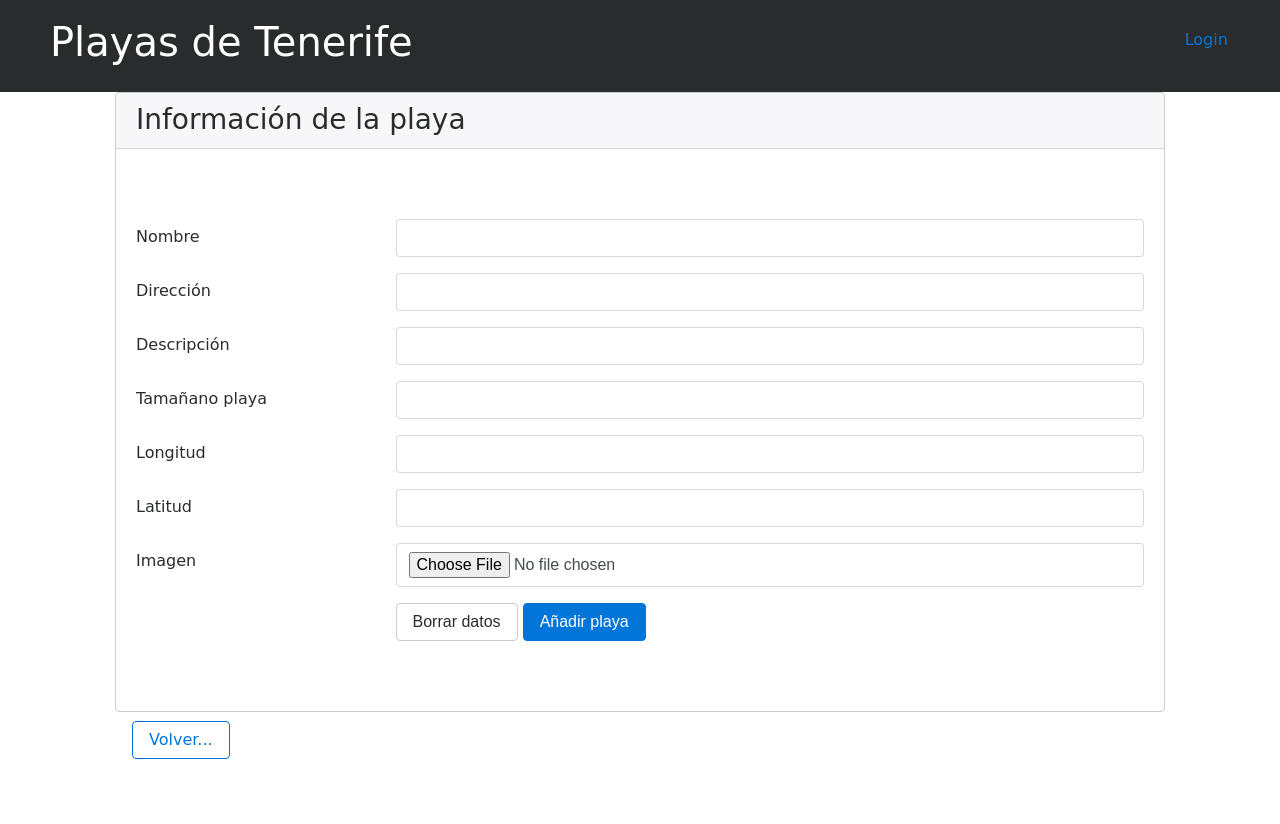
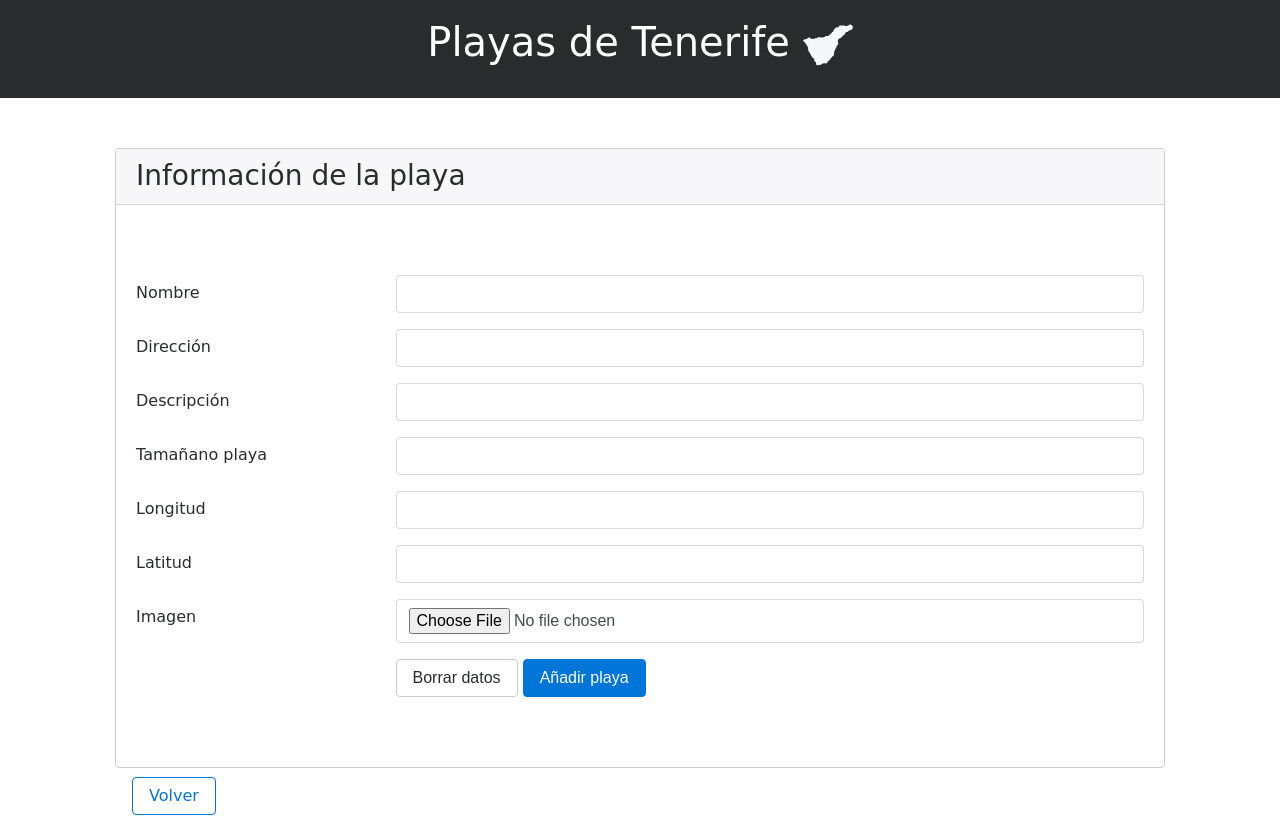
Before and after one commit to omarlm/practices, a PHP site: page /paginas/nueva-playa.php in a window 1280 px wide. Before the commit the page ends 759 px from the top, so only its background shows below. Run offline with PHP 8.4, Linux system fonts and the light colour scheme; some libraries are stand-ins or nearby versions; some web fonts are replaced.

Commit message:
Modificacion de estilos

```diff
--- a/prueba08/css/style.css
+++ b/prueba08/css/style.css
@@ -11,15 +11,26 @@ nav {
     padding: 20px;
 }
 
-h1 {
-    margin-left: 50px;
+#img-tenerife {
+    width:50px;
+    height: 50px;
 }
 
-nav>a {
-    margin-left: 60%;
+#title{
+    text-align: center;
 }
 
-img {
-    margin: 0 auto !important;
-    width: 200px !important;
+#a-tenerife{
+    color: white;
+    text-decoration: none;
+    cursor: pointer;
 }
+
+#a-tenerife:hover{
+    color: white;
+    text-decoration: none;
+}
+
+.div-separe{
+    margin-top: 50px;
+}
--- a/prueba08/paginas/nueva-playa.php
+++ b/prueba08/paginas/nueva-playa.php
@@ -3,8 +3,8 @@
 <?php include_once('../templates/head.html') ?>
 
 <body>
-    <?php include_once('../templates/nav.html') ?>
-    <div class="container">
+<?php include_once('../templates/nav.html') ?>
+    <div class="container div-separe">
         <div class="container-fluid">
             <div class="col-12">
                  <!-- form user info -->
@@ -70,7 +70,7 @@
                         </form>
                     </div>
                 </div> <!-- /form user info -->
-                <button type="button" class="btn btn-link"><a href="principal.php" class="btn btn-outline-primary">Volver...</a></button>
+                <button type="button" class="btn btn-link"><a href="principal.php" class="btn btn-outline-primary">Volver</a></button>
             </div>
         </div><!--Fin container-fluid-->
     </div><!--Fin contianer-->
--- a/prueba08/paginas/principal.php
+++ b/prueba08/paginas/principal.php
@@ -6,11 +6,8 @@
 <html lang="es">
 <?php include_once('../templates/head.html') ?>
 <body>
+    <?php include_once('../templates/nav.html') ?>
     <div class="container"><!--Contenedor principal: englobal todo -->
-        <nav class="nav navbar-inverse bg-inverse">
-                <h1 class="text-white text-center">Playas de Tenerife</h1>
-                <a class="nav-link active" href="#" >Login</a>
-        </nav>
         <div class="container-fluid">
             <form method="post" action="<?php echo $_SERVER['PHP_SELF'];?>">
                 <label>Municipios: </label>
--- a/prueba08/templates/head.html
+++ b/prueba08/templates/head.html
@@ -2,6 +2,8 @@
     <title>Playas - Tenerife</title>
     <meta charset="UTF-8">
     <meta name="viewport" content="width=device-width, initial-scale=1">
+    <link rel="stylesheet" href="../css/style.css">
+
     <link rel="stylesheet" href="https://maxcdn.bootstrapcdn.com/bootstrap/4.0.0-alpha.6/css/bootstrap.min.css" integrity="sha384-rwoIResjU2yc3z8GV/NPeZWAv56rSmLldC3R/AZzGRnGxQQKnKkoFVhFQhNUwEyJ"
         crossorigin="anonymous">
     <script src="https://code.jquery.com/jquery-3.1.1.slim.min.js" integrity="sha384-A7FZj7v+d/sdmMqp/nOQwliLvUsJfDHW+k9Omg/a/EheAdgtzNs3hpfag6Ed950n"
@@ -12,6 +14,4 @@
         crossorigin="anonymous"></script>
     <link href="https://fonts.googleapis.com/css?family=Lobster|Patua+One" rel="stylesheet">
     <!-- Solucionar las rutas -->
-    <link rel="stylesheet" href="css/style.css">
-    <link rel="stylesheet" href="../css/style.css">
 </head>
--- a/prueba08/templates/nav.html
+++ b/prueba08/templates/nav.html
@@ -1,4 +1,9 @@
-<nav class="nav navbar-inverse bg-inverse">
-    <h1 class="text-white text-center">Playas de Tenerife</h1>
-    <a class="nav-link active" href="#">Login</a>
+<nav class="navbar-inverse bg-inverse">
+    <div id="title">
+        <h1 class="text-white">
+            <a id="a-tenerife" href="principal.php">Playas de Tenerife
+                <img id="img-tenerife" src="../img/tenerife.png">
+            </a>
+        </h1>
+    </div>
 </nav>
```
Also changed, not shown: prueba08/include/cards-playas.php (+2 -2 lines), prueba08/paginas/info-playas.php (+3 -4 lines), prueba08/img/mapa-tenerife.gif (deleted), prueba08/img/tenerife.jpg (deleted), prueba08/img/tenerife.png (added).
